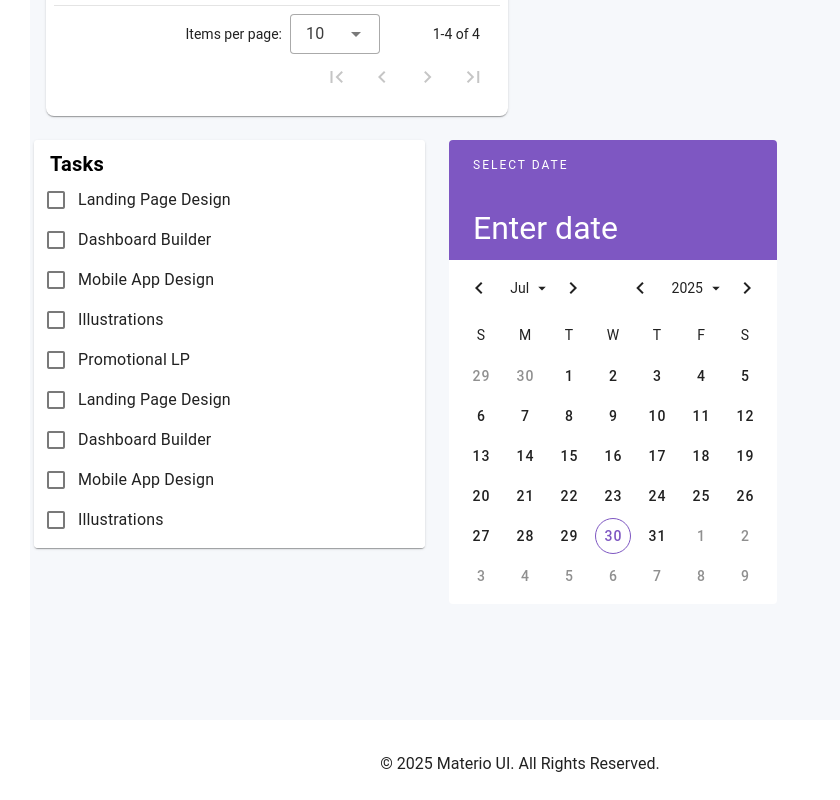
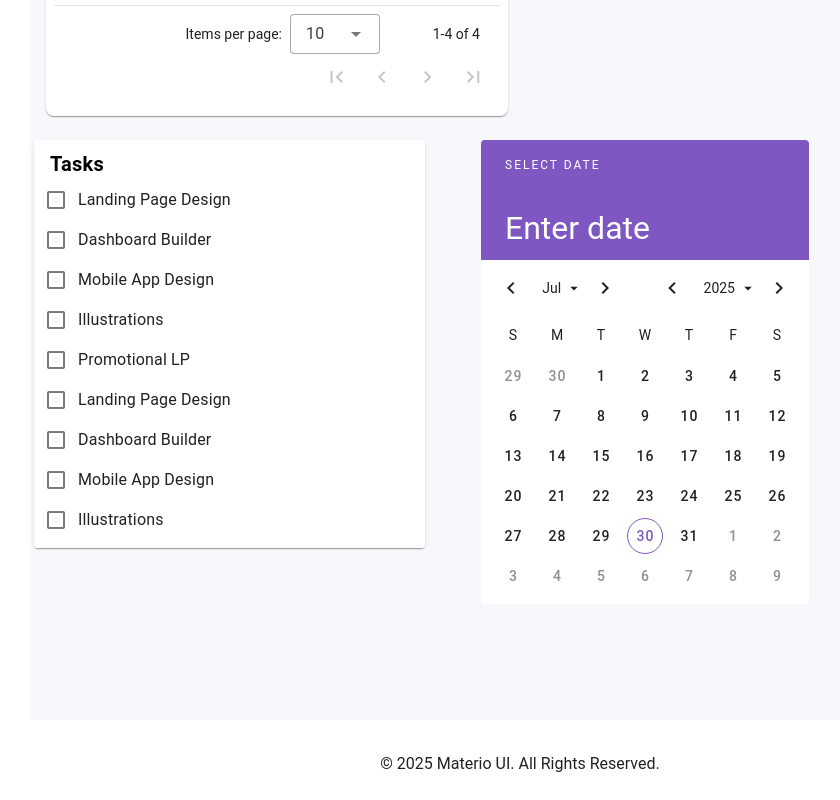
Before and after one commit to Momina-Naz/materio-dashboard, a Vue app: page / in a window 1280 px wide. Shown: the part 1651-2451 px from the top of the page, without its empty margins (270-1110 px from the left). Built offline with nearby package versions, Linux system fonts and the light colour scheme; a small style sheet from the web is missing.

Commit message:
third commit

```diff
--- a/src/pages/index.vue
+++ b/src/pages/index.vue
@@ -288,6 +288,7 @@
               show-adjacent-months
               style="font-size: 12px"
               color="deep-purple-lighten-1"
+              class="mx-8"
             ></v-date-picker>
           </v-col>
         </v-row>
```
